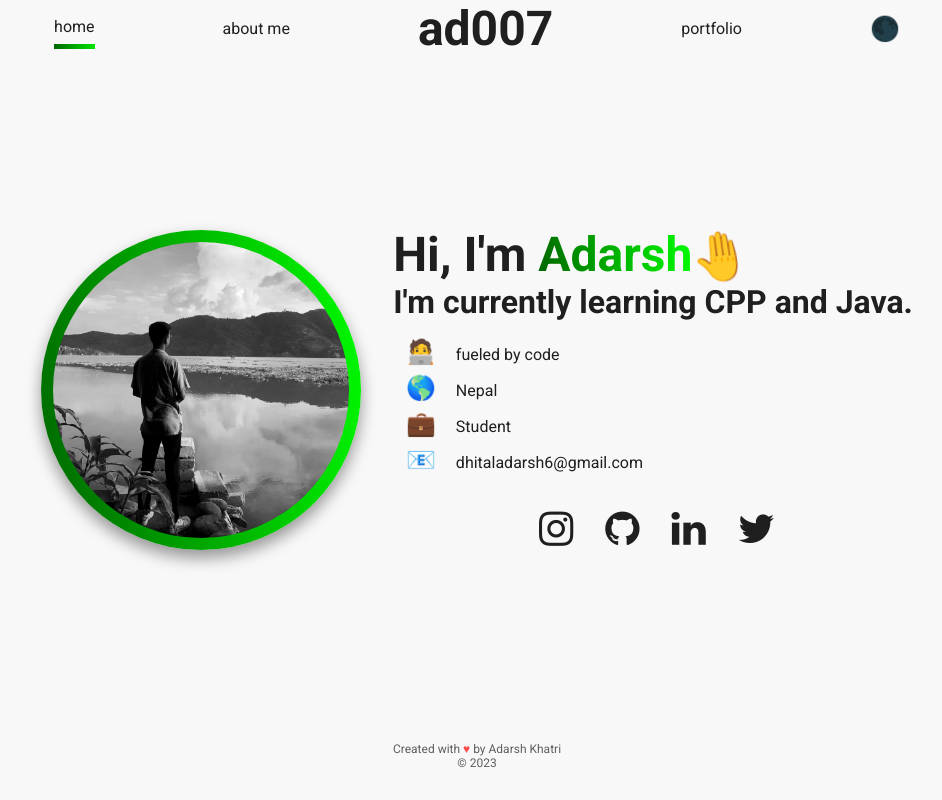
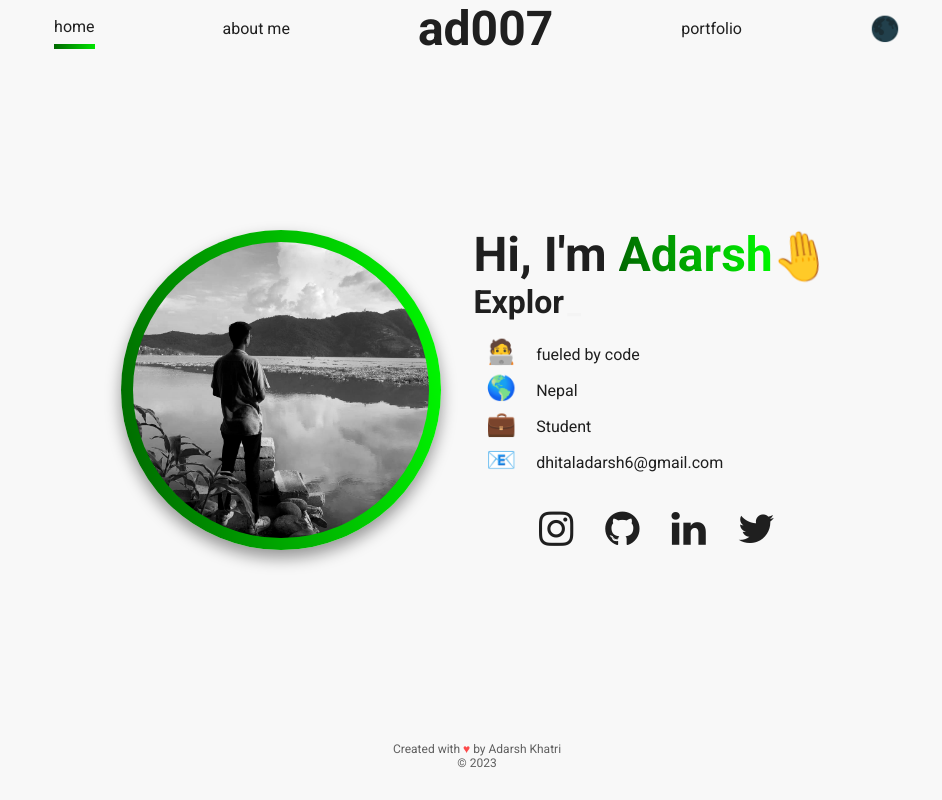
Before and after one commit to adarshdhital007/adarshdhital, a React (Create React App) app: page / in a window 1280 px wide. Shown: the whole page, without its empty margins (163-1105 px from the left). Built offline with nearby package versions, Linux system fonts and the light colour scheme; the HTML template or start-up script is replaced by a standard one.

Commit message:
Added TypeWriter

```diff
--- a/package.json
+++ b/package.json
@@ -22,6 +22,8 @@
     "react-dom": "^17.0.2",
     "react-router-dom": "^6.3.0",
     "react-scripts": "^5.0.1",
+    "react-simple-typewriter": "^5.0.1",
+    "react-typewriter-effect": "^1.1.0",
     "sass": "^1.54.5",
     "typescript": "^4.7.4"
   },
--- a/public/index.html
+++ b/public/index.html
@@ -2,6 +2,7 @@
 <html lang="en">
   <head>
     <script type="text/javascript">
+
       // document.addEventListener(
       //   "contextmenu",
       //   function (e) {
--- a/src/components/home/Home.js
+++ b/src/components/home/Home.js
@@ -1,35 +1,103 @@
-import React from 'react';
+import React, { useState, useEffect } from 'react';
 import Style from './Home.module.scss';
 import me from '../../img/self.png';
 import classNames from 'classnames';
-import EmojiBullet from "./EmojiBullet";
-import SocialIcon from "./SocialIcon";
-import { Box } from "@mui/material";
-import { info } from "../../info/Info";
+import EmojiBullet from './EmojiBullet';
+import SocialIcon from './SocialIcon';
+import { Box } from '@mui/material';
+import { info } from '../../info/Info';
+import { Typewriter } from 'react-simple-typewriter';
 
 export default function Home() {
+  const [shuffledWords, setShuffledWords] = useState([]);
+
+  const specificWords = [
+    "Currently Learning Angular",
+    "Proficient in C++",
+    "Well-Versed in HTML",
+    "Familiar with PostGreSQL",
+    "Informed in Docker",
+    "Foundation in Linux",
+    "Experienced with MongoDB",
+    "Exploring Backend Development",
+    "Knowledgeable in React",
+  ];
+
+  // Shuffle the words array on component mount
+  useEffect(() => {
+    const shuffled = [...specificWords].sort(() => Math.random() - 0.5);
+    setShuffledWords(shuffled);
+  }, []);
 
   return (
-      <Box component={'main'} display={'flex'} flexDirection={{ xs: 'column', md: 'row' }} alignItems={'center'}
-         justifyContent={'center'} minHeight={'calc(100vh - 175px)'}>
-         <Box className={classNames(Style.avatar, Style.shadowed)} alt={'image of adarsh'} style={{ background: info.gradient }} component={'img'} src={me} width={{ xs: '35vh', md: '40vh' }}
+    <Box
+      component={'main'}
+      display={'flex'}
+      flexDirection={{ xs: 'column', md: 'row' }}
+      alignItems={'center'}
+      justifyContent={'center'}
+      minHeight={'calc(100vh - 175px)'}
+    >
+      <Box
+        className={classNames(Style.avatar, Style.shadowed)}
+        alt={'image of adarsh'}
+        style={{ background: info.gradient }}
+        component={'img'}
+        src={me}
+        width={{ xs: '35vh', md: '40vh' }}
         height={{ xs: '35vh', md: '40vh' }}
-            borderRadius={'50%'} p={'0.75rem'} mb={{ xs: '1rem', sm: 0 }} mr={{ xs: 0, md: '2rem' }} />
+        borderRadius={'50%'}
+        p={'0.75rem'}
+        mb={{ xs: '1rem', sm: 0 }}
+        mr={{ xs: 0, md: '2rem' }}
+      />
       <Box>
-            <h1>Hi, I'm <span style={{ background: info.gradient, WebkitBackgroundClip: 'text', WebkitTextFillColor: 'transparent' }}>{info.firstName}</span><span className={Style.hand}>🤚</span>
+        <h1>
+          Hi, I'm{' '}
+          <span
+            style={{
+              background: info.gradient,
+              WebkitBackgroundClip: 'text',
+              WebkitTextFillColor: 'transparent',
+            }}
+          >
+            {info.firstName}
+          </span>
+          <span className={Style.hand}>🤚</span>
         </h1>
-            <h2>I'm {info.position}.</h2>
+
+        <h2 >
+          <Typewriter
+            words={shuffledWords}
+            loop={500}
+            cursor
+            cursorStyle="_"
+            typeSpeed={130}
+            deleteSpeed={120}
+            delaySpeed={10}
+          />
+        </h2>
         <Box component={'ul'} p={'0.8rem'}>
           {info.miniBio.map((bio, index) => (
             <EmojiBullet key={index} emoji={bio.emoji} text={bio.text} />
           ))}
         </Box>
-            <Box display={'flex'} gap={'1.5rem'} justifyContent={'center'} fontSize={{ xs: '2rem', md: '2.5rem' }}>
+        <Box
+          display={'flex'}
+          gap={'1.5rem'}
+          justifyContent={'center'}
+          fontSize={{ xs: '2rem', md: '2.5rem' }}
+        >
           {info.socials.map((social, index) => (
-                  <SocialIcon key={index} link={social.link} icon={social.icon} label={social.label} />
+            <SocialIcon
+              key={index}
+              link={social.link}
+              icon={social.icon}
+              label={social.label}
+            />
           ))}
         </Box>
       </Box>
     </Box>
-   )
+  );
 }
--- a/src/components/home/Home.module.scss
+++ b/src/components/home/Home.module.scss
@@ -63,3 +63,7 @@ a:hover {
   60% { transform: rotate( 0.0deg) }
   100% { transform: rotate( 0.0deg) }
 }
+
+p size{
+  font-size: 30px;
+}
```
Also changed, not shown: 2 other files (tests, documents, lock files or other folders). Lines whose indentation alone changed are shown as unchanged.
